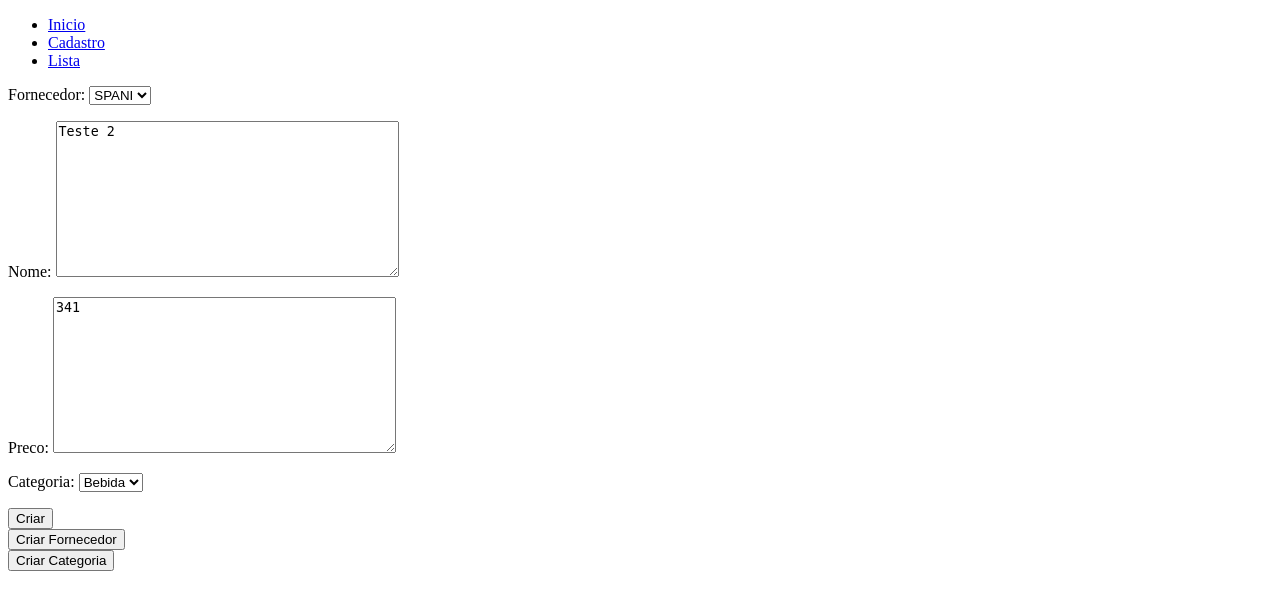
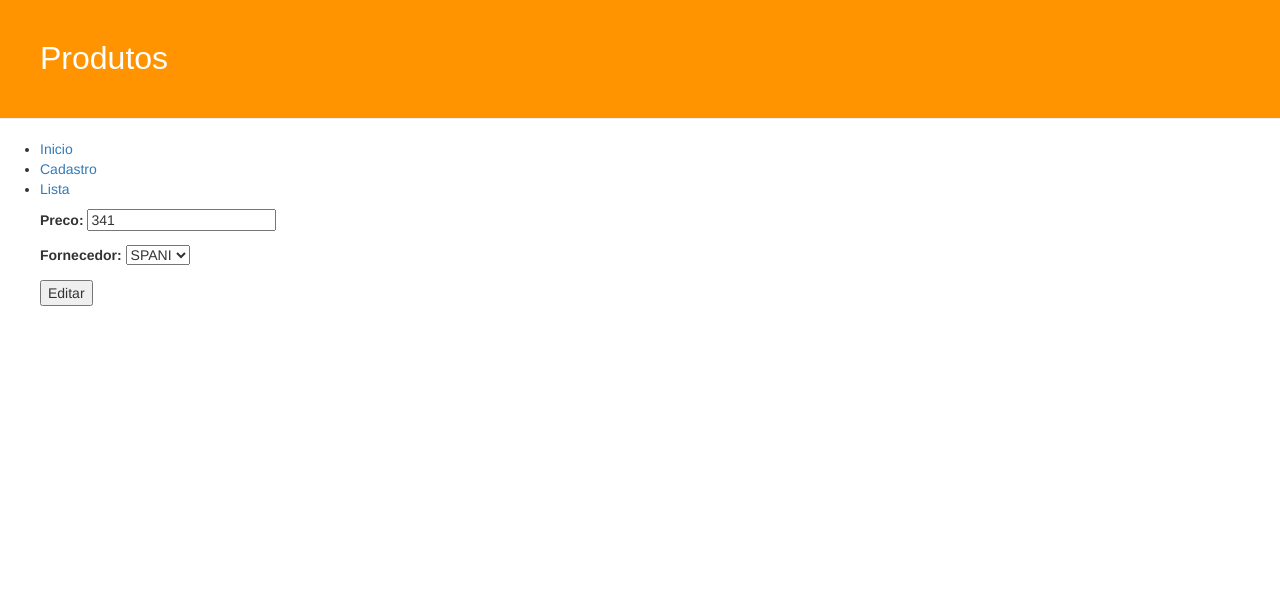
Before and after one commit to gustavoferreira86/webprodutos, a Django app: page /update/9/ in a window 1280 px wide. Shown: the top 610 px of the page. Run offline with Django 3.2, Linux system fonts and the light colour scheme; data comes from the database, SQL or seed files in the repository; both versions use the stored data as it was after the commit; some libraries are stand-ins or nearby versions.

Commit message:
seventh commit

```diff
--- a/produtos/forms.py
+++ b/produtos/forms.py
@@ -7,6 +7,9 @@ class ProdutosForm(forms.ModelForm):
     class Meta:
         model = Produtos
         exclude = ['idprodutos']
+        css = {
+        'all': ('produto.css',)
+         }
 
 class FornecedoresForm(forms.ModelForm):
     class Meta:
@@ -21,4 +24,4 @@ class CategoriaForm(forms.ModelForm):
 class EditarForm(forms.ModelForm):
     class Meta:
         model = Produtos
-        fields = ['precoproduto']
+        fields = ['precoproduto', 'fornecedores_idfornecedores']
--- a/produtos/models.py
+++ b/produtos/models.py
@@ -12,7 +12,7 @@ from django.db import models
 
 class Categoria(models.Model):
     idcategoria = models.IntegerField(db_column='idCategoria', primary_key=True, blank=True, null=False)  # Field name made lowercase.
-    nomecategoria = models.TextField(db_column='nomeCategoria', verbose_name='Categoria')  # Field name made lowercase. This field type is a guess.
+    nomecategoria = models.CharField(max_length=100, db_column='nomeCategoria', verbose_name='Categoria')  # Field name made lowercase. This field type is a guess.
     def __str__(self):
      return '%s' % (self.nomecategoria)
     class Meta:
@@ -22,7 +22,7 @@ class Categoria(models.Model):
 
 class Fornecedores(models.Model):
     idfornecedor = models.IntegerField(db_column='idFornecedor', primary_key=True, blank=True, null=False)  # Field name made lowercase.
-    nomefornecedor = models.TextField(db_column='nomeFornecedor', unique=True, verbose_name='Fornecedor')  # Field name made lowercase. This field type is a guess.
+    nomefornecedor = models.CharField(max_length=100, db_column='nomeFornecedor', unique=True, verbose_name='Fornecedor')  # Field name made lowercase. This field type is a guess.
     def __str__(self):
      return '%s' % (self.nomefornecedor)
     class Meta:
@@ -33,8 +33,8 @@ class Fornecedores(models.Model):
 class Produtos(models.Model):
     idprodutos = models.IntegerField(db_column='idProdutos', primary_key=True, blank=True, null=False)  # Field name made lowercase.
     fornecedores_idfornecedores = models.ForeignKey(Fornecedores, models.DO_NOTHING, db_column='Fornecedores_idFornecedores', blank=True, null=True, verbose_name='Fornecedor')  # Field name made lowercase.
-    nomeproduto = models.TextField(db_column='nomeProduto', unique=True, verbose_name='Nome')  # Field name made lowercase. This field type is a guess.
-    precoproduto = models.TextField(db_column='precoProduto', verbose_name='Preco')  # Field name made lowercase. This field type is a guess.
+    nomeproduto = models.CharField(max_length=100, db_column='nomeProduto', unique=True, verbose_name='Nome')  # Field name made lowercase. This field type is a guess.
+    precoproduto = models.CharField(max_length=100, db_column='precoProduto', verbose_name='Preco')  # Field name made lowercase. This field type is a guess.
     categoria_idcategoria = models.ForeignKey(Categoria, models.DO_NOTHING, db_column='Categoria_idCategoria', blank=True, null=True, verbose_name='Categoria')  # Field name made lowercase.
 
     def get_self(self):
--- /dev/null
+++ b/produtos/static/css/produto.css
@@ -0,0 +1,55 @@
+.page {
+    color: #000000;
+    font-size: 12pt;
+	float: center;
+	padding-left: 15px;
+	font-family: 'Arial', cursive;
+}
+
+.page-header {
+    background-color: #ff9400;
+    margin-top: 0;
+    padding: 20px 20px 20px 40px;
+}
+
+.page-header h1, .page-header h1 a, .page-header h1 a:visited, .page-header h1 a:active {
+    color: #ffffff;
+    font-size: 24pt;
+    text-decoration: none;
+}
+
+.content {
+    margin-left: 40px;
+}
+
+h1, h2, h3, h4 {
+    font-family: 'Arial', cursive;
+}
+
+.date {
+    float: right;
+    color: #828282;
+}
+
+.save {
+    float: right;
+}
+
+.post-form textarea, .post-form input {
+    width: 100%;
+}
+
+.top-menu, .top-menu:hover, .top-menu:visited {
+    color: #ffffff;
+    float: right;
+    font-size: 26pt;
+    margin-right: 20px;
+}
+
+.post {
+    margin-bottom: 70px;
+}
+
+.post h1 a, .post h1 a:visited {
+    color: #000000;
+}
--- a/produtos/templates/base.html
+++ b/produtos/templates/base.html
@@ -1,21 +1,29 @@
 <!DOCTYPE html>
+{% load staticfiles %}
+<link rel="stylesheet" href="//maxcdn.bootstrapcdn.com/bootstrap/3.2.0/css/bootstrap.min.css">
+<link rel="stylesheet" href="//maxcdn.bootstrapcdn.com/bootstrap/3.2.0/css/bootstrap-theme.min.css">
+<link rel="stylesheet" href="{% static 'css/produto.css' %}" type="text/css" media="all">
+<link rel="stylesheet" href="{% static 'css/pure-min.css' %}" type="text/css" media="all">
 <html>
 <head>
         {% block title %}
-                <title>Titulo</title>
+                <div class="page-header">
+    <h1><a href="/">Produtos</a></h1>
+</div>
         {% endblock title %}
 </head>
 <body>
-        <div>
+        <div class="top-header">
                 <ul>
                         <li><a href="{% url 'home' %}">Inicio</a></li>
                         <li><a href="{% url 'cadastro' %}">Cadastro</a></li>
                         <li><a href="{% url 'lista' %}">Lista</a></li>
                 </ul>
         </div>
-
+<div class="content">
         {% block content %}
 
         {% endblock content %}
+		</div>
 </body>
 </html>
--- a/produtos/templates/cadastro.html
+++ b/produtos/templates/cadastro.html
@@ -1,6 +1,7 @@
 {% extends 'base.html' %}
 
 {% block content %}
+<h1>Cadastro</h1>
         <form action="/cadastro/" method="POST">
                 {% csrf_token %}
                 {{ form.as_p }}
--- a/produtos/templates/editar.html
+++ b/produtos/templates/editar.html
@@ -4,13 +4,5 @@
         <form action='' method="POST">
                 {% csrf_token %}
                 {{ form.as_p }}
-                <button type="submit" name="update" >Criar</button>
-        </form>
-		<form method="get" action="/cadastroFornecedor">
-			<button type="submit">Criar Fornecedor</button>
-		</form>
-
-		<form method="get" action="/cadastroCategoria">
-			<button type="submit">Criar Categoria</button>
-		</form>
+                <button type="submit" name="update" >Editar</button>
 {% endblock content %}
--- a/produtos/templates/index.html
+++ b/produtos/templates/index.html
@@ -1,5 +1,4 @@
 {% extends 'base.html' %}
 
 {% block content %}
-        <h1>Cadastro de Produtos</h1>
 {% endblock content %}
--- a/produtos/templates/lista.html
+++ b/produtos/templates/lista.html
@@ -2,7 +2,7 @@
 
 {% block content %}
         <h1>Lista de Produtos</h1>
-
+<div class="pure-table pure-table-horizontal" >
                 <table>
                         <tr>
                                 <th>Produto</th>
@@ -17,6 +17,7 @@
                                 <td>{{ obj.get_self.fornecedores_idfornecedores }}</td>
 								<td>{{ obj.get_self.categoria_idcategoria }}</td>
 								<td>
+
 								<form method="GET" action="/update/{{obj.get_self.pk}}/">
 								{% csrf_token %}
 									<button type="submit">Editar</button>
@@ -27,5 +28,5 @@
                 {% empty %}
                         <li>Sem itens na lista.</li>
                 {% endfor %}
-                </table>
+                </table</div>
 {% endblock content %}
--- a/produtos/views.py
+++ b/produtos/views.py
@@ -68,7 +68,7 @@ class EditTemplateView(TemplateView):
           obj.save()
 
 class ContatoUpdateView(UpdateView):
- form_class = ProdutosForm
+ form_class = EditarForm
  model = Produtos
  success_url = '/lista/'
  template_name =  'editar.html'
```
Also changed, not shown: db.sqlite3, produtos/static/css/pure-min.css (added).
